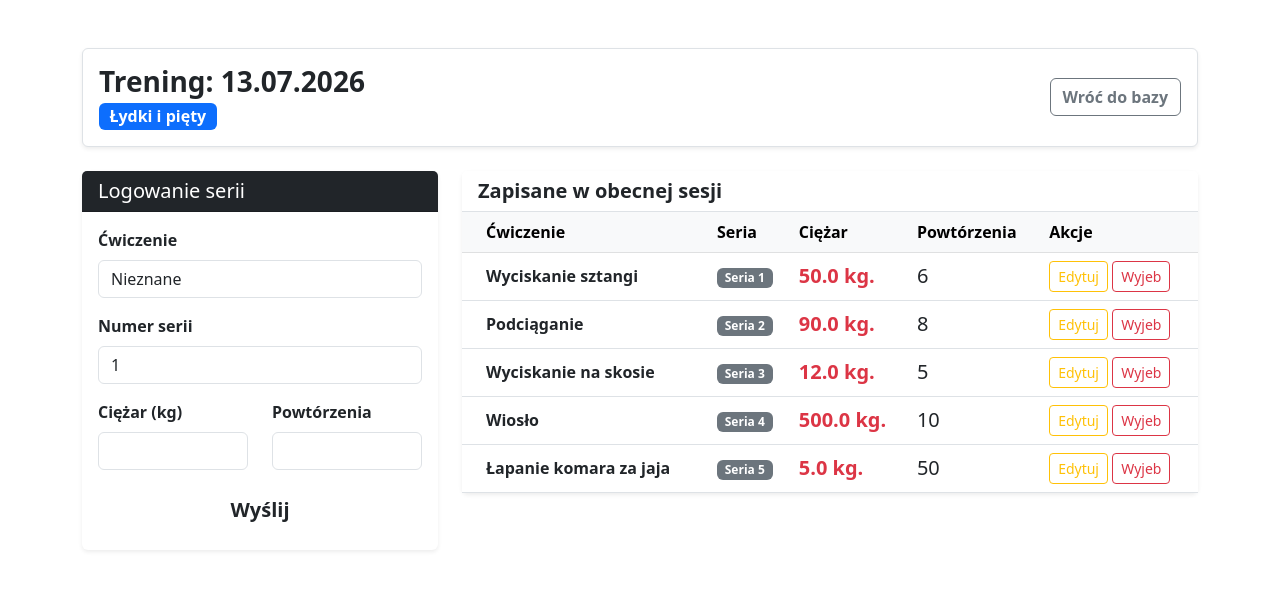
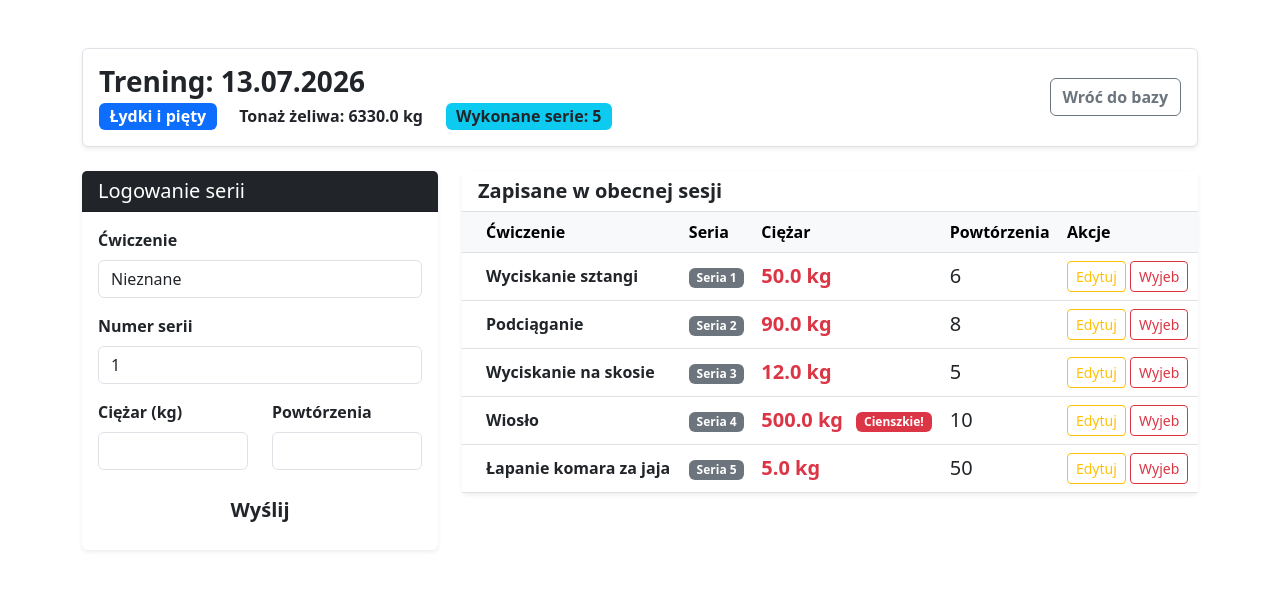
Before and after one commit to bartli555/gym_tracker, a Django app: page /trening/2/ in a window 1280 px wide. Shown: the top 590 px of the page. Run offline with Django 5.2, Linux system fonts and the light colour scheme; data comes from the database, SQL or seed files in the repository; both versions use the stored data as it was after the commit.

Commit message:
Licznik serii, całkowity tonaż, odznaka

```diff
--- a/workout/models.py
+++ b/workout/models.py
@@ -7,6 +7,11 @@ class Workout(models.Model):
 
     def __str__(self):
         return f"{self.date} - {self.target_muscle}"
+
+    @property
+    def total_tonnage(self):
+        # Pyta wyciąga wszystkie serie, mnoży ciężar przez powtórzenia i sumuje całość
+        return sum(seria.weight * seria.reps for seria in self.sets.all())
 
 # To zastępuje naszą tabelę "training_sets"
 class TrainingSet(models.Model):
--- a/workout/templates/workout/workout_detail.html
+++ b/workout/templates/workout/workout_detail.html
@@ -14,6 +14,8 @@
                             <div>
                                 <h3 class="fw-bold mb-1">Trening: {{workout.date|date:"d.m.Y"}}</h3>
                                 <span class="badge bg-primary fs-6">{{workout.target_muscle}}</span>
+                                <span class="badge bg-succes fs-6 ms-2 text-dark">Tonaż żeliwa: {{ workout.total_tonnage }} kg</span>
+                                <span class="badge bg-info fs-6 ms-2 text-dark">Wykonane serie: {{ sets|length }}</span>
                             </div>
                             <a href="{%url 'dashboard' %}" class="btn btn-outline-secondary fw-bold">Wróć do bazy</a>
                         </div>
@@ -81,7 +83,12 @@
                                          <tr>
                                             <td class="ps-4 fw-semibold align-middle">{{ set.exercise }}</td>
                                             <td class="align-middle"><span class="badge bg-secondary">Seria {{ set.set_number }}</span></td>
-                                            <td class="text-danger fw-bold align-middle fs-5">{{ set.weight }} kg.</td>
+                                            <td class="text-danger fw-bold align-middle fs-5">
+                                                {{ set.weight }} kg
+                                                {% if set.weight >= 100 %}
+                                                <span class="badge bg-danger ms-2" style="font-size: 0.6em; vertical-align: middle;">Cienszkie!</span>
+                                                {% endif %}
+                                            </td>
                                             <td class="align-middle fs-5">{{ set.reps }}</td>
 
                                             <td class="align-middle">
```
Also changed, not shown: db.sqlite3.
